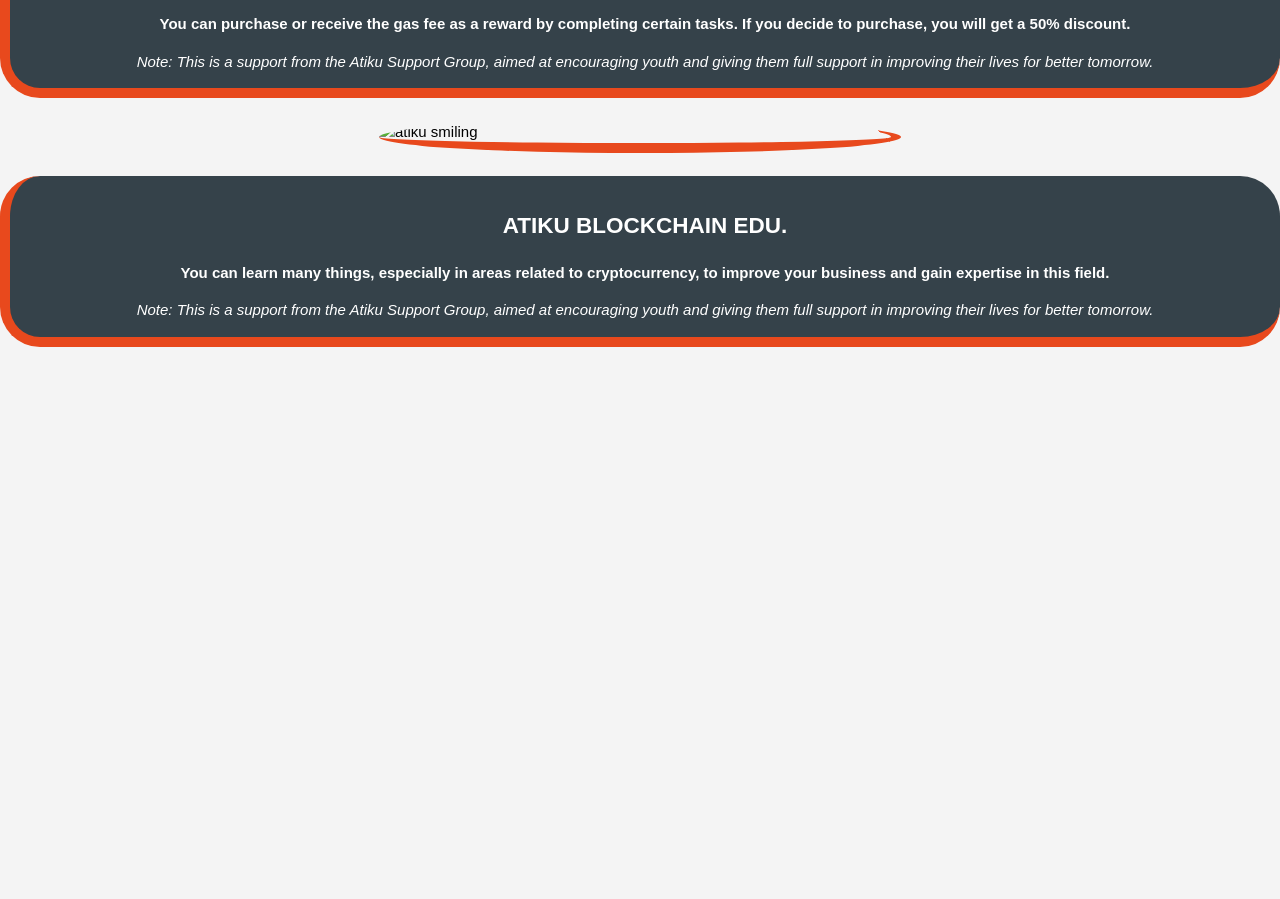
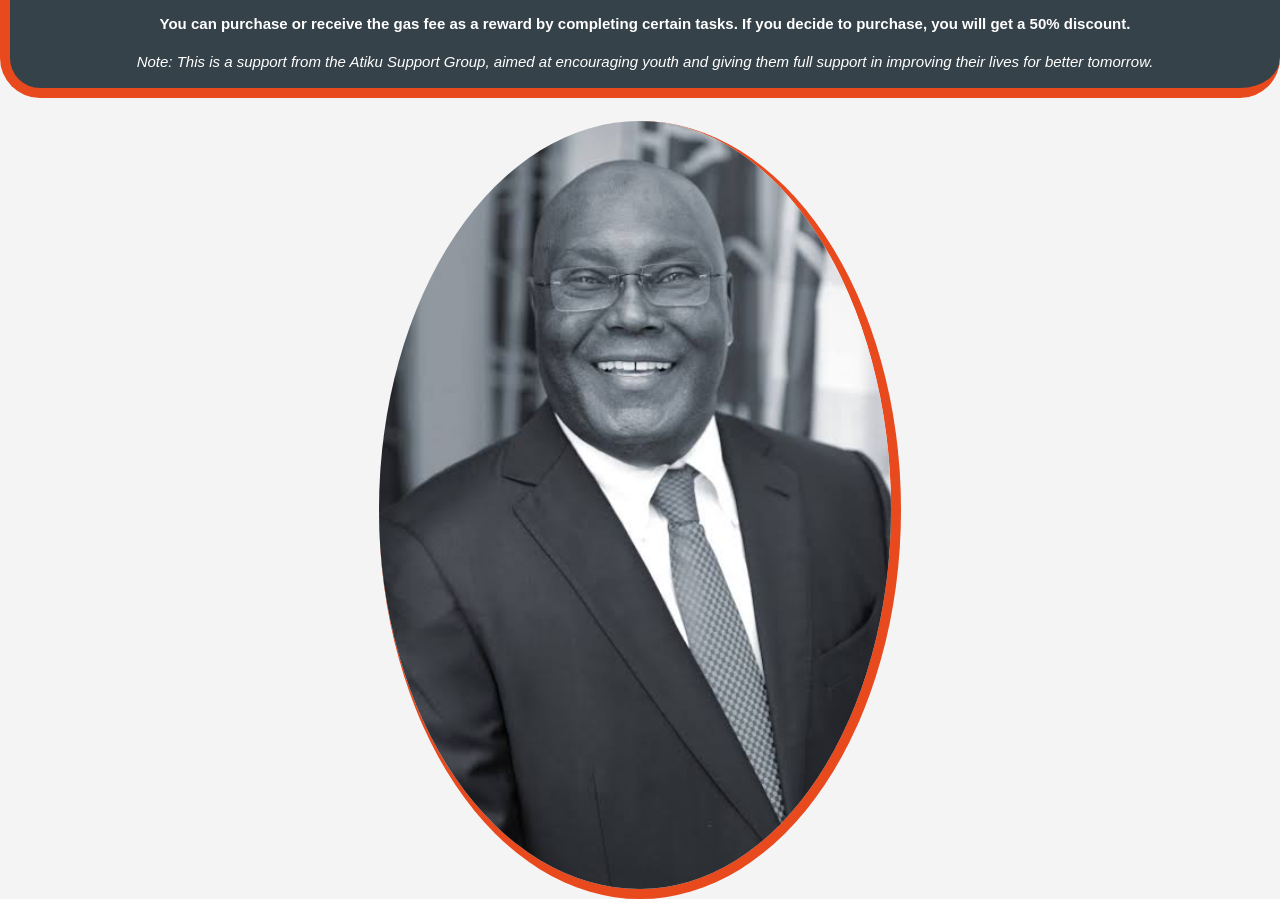
Before and after one commit to MUZZYDEV/Turakinadamawa, a plain HTML site: page index2.html in a window 1280 px wide. Shown: the part 1060-1959 px from the top of the page. Before the commit the page ends 1407 px from the top, so only its background shows below. Drawn offline with Linux system fonts and the light colour scheme.

Commit message:
Update index2.html

```diff
--- a/index2.html
+++ b/index2.html
@@ -29,7 +29,7 @@
         </div><br>
         </div>
     <div>
-        <img class="img_2"src="ati2.jpeg" alt="atiku smiling"><br>
+        <img class="img_2"src="At2.jpeg" alt="atiku smiling"><br>
     </div>
     <div class="title_1">
         <H2 class="h2_1">ATIKU BLOCKCHAIN EDU.</H2>
```
